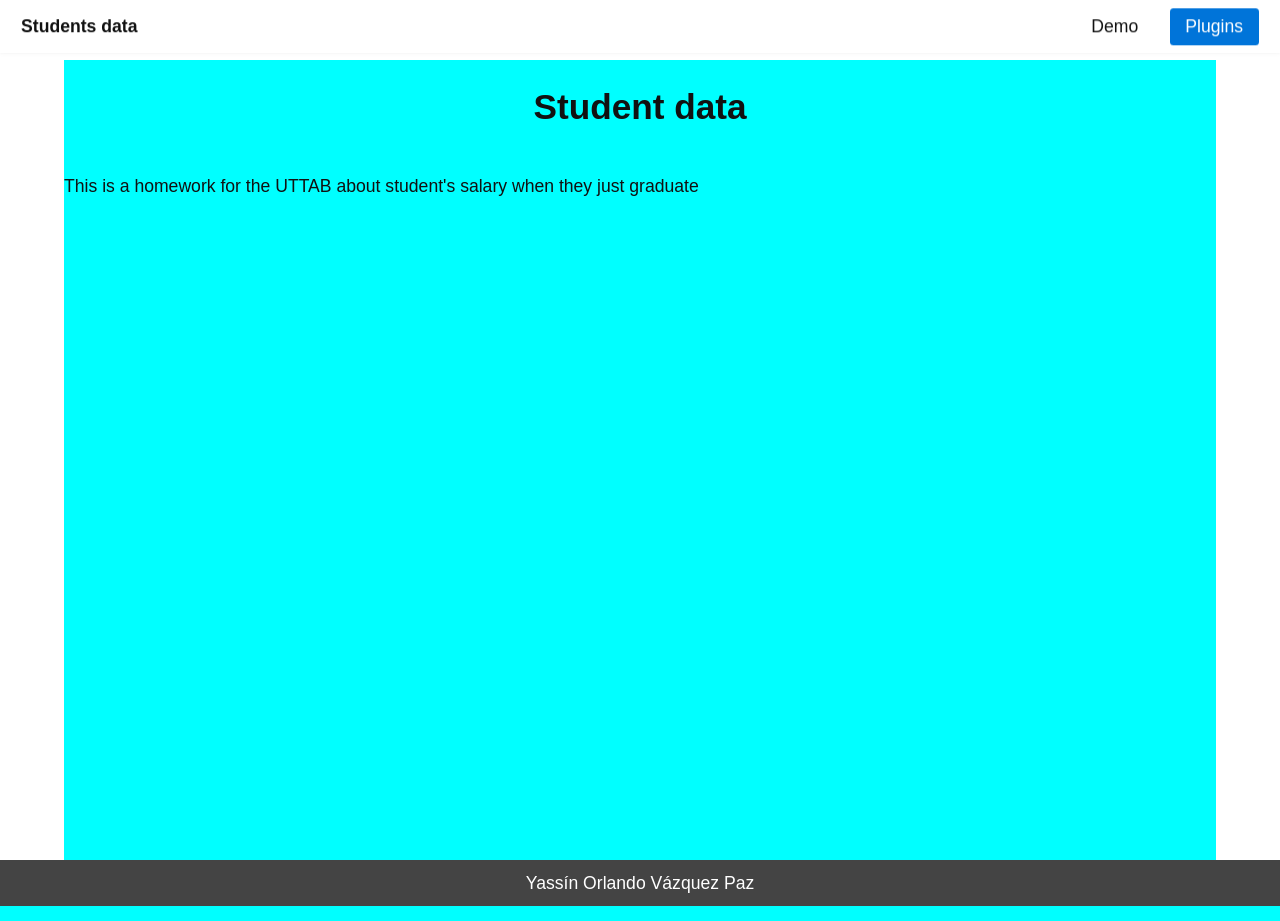
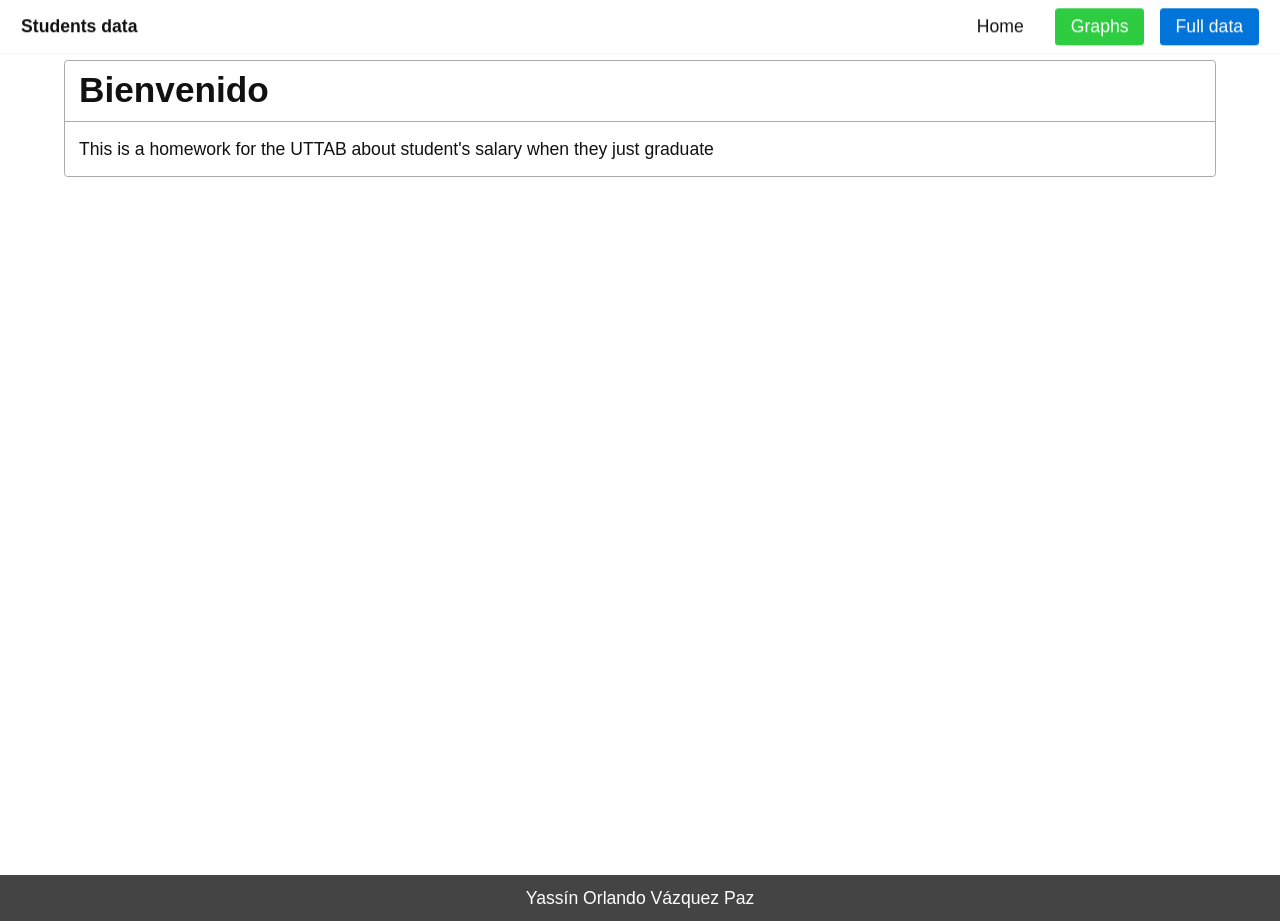
Before and after one commit to yassinOrlando/students-data, a Flask app: page / in a window 1280 px wide. Run offline with Flask 2, Linux system fonts and the light colour scheme.

Commit message:
styles added and table with full data is shown

```diff
--- a/main.py
+++ b/main.py
@@ -3,7 +3,13 @@ import pandas as pd
 
 app = Flask(__name__)
 
+studentsData = pd.read_csv("./students_data_full_class.csv")
+studentsData = studentsData.drop(columns=['ssc_p', 'ssc_b', 'hsc_b', 'hsc_p', 'hsc_s', 'etest_p', 'mba_p'])
+
 @app.route("/")
 def home():
-    studentsData = pd.read_csv("./students_data_full_class.csv")
     return render_template('home.html')
+
+@app.route("/full-data")
+def full_data():
+    return render_template('full_data.html', tables=[studentsData.to_html(classes='data', header=True)])
--- a/static/css/styles.css
+++ b/static/css/styles.css
@@ -1,21 +1,32 @@
-body{
+body {
   height: 100vh;
 }
 
-h1, h2{
+h1,
+h2 {
   text-align: center;
 }
 
-.content{
+.content {
   min-height: 100%;
-    background-color: aqua;
+  width: 100%;
+}
+
+.content .card {
   width: 90%;
   margin: 0 auto;
 }
 
-#footer{
+#table-container{
+    width: 100%;
+    overflow: scroll;
+    height: fit-content;
+}
+
+#footer {
   background-color: #444;
   color: white;
   padding: 10px;
+  margin-top: 15px;
   text-align: center;
 }
--- a/templates/base.html
+++ b/templates/base.html
@@ -21,18 +21,22 @@
             <label for="bmenub" class="burger pseudo button">menu</label>
 
             <div class="menu">
-                <a href="#" class="pseudo button icon-picture">Demo</a>
-                <a href="#" class="button icon-puzzle">Plugins</a>
+                <a href="{{ url_for('home') }}" class="pseudo button">Home</a>
+                <a href="#" class="success button">Graphs</a>
+                <a href="{{ url_for('full_data') }}" class="button">Full data</a>
             </div>
         </nav>
     </div>
 
     <section class="content">
-        <header>
-            <h1> {% block header %}{% endblock %} </h1>
-        </header>
-
-        {% block content %}{% endblock %}
+        <article class="card">
+            <header>
+                <h1> {% block header %}{% endblock %} </h1>
+            </header>
+            <footer>
+                {% block content %}{% endblock %}
+            </footer>
+        </article>
     </section>
 
     <footer id="footer">
--- a/templates/home.html
+++ b/templates/home.html
@@ -1,7 +1,7 @@
 {% extends 'base.html' %}
 
 {% block header %}
-    Student data
+    Bienvenido
 {% endblock %}
 
 {% block content %}
```
Also changed, not shown: templates/full_data.html (added, +18 -0 lines), 1 other file. Lines whose indentation alone changed are shown as unchanged.
